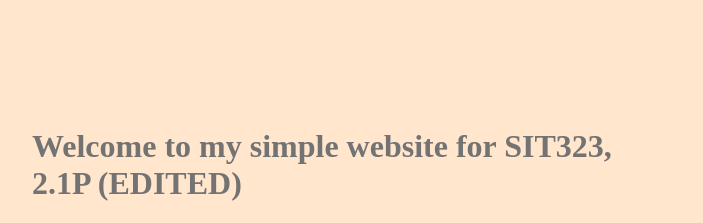
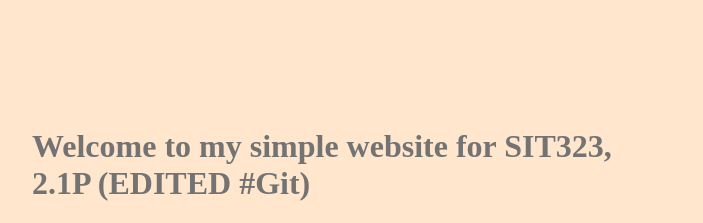
Before and after one commit to Machripe/sit323-10.2D-CONT-DELIVERY, a website: page index.html in a window 1280 px wide. Shown: the top 223 px of the page, without its empty margins (288-991 px from the left). Drawn offline with Linux system fonts and the light colour scheme.

Commit message:
updated index.html

```diff
--- a/index.html
+++ b/index.html
@@ -5,7 +5,7 @@
 </head>
 <body>
 	<div>
-		<h1>Welcome to my simple website for SIT323, 2.1P (EDITED)</h1>
+		<h1>Welcome to my simple website for SIT323, 2.1P (EDITED #Git)</h1>
 		<p class="ipsum-quote">"Lorem ipsum dolor sit amet, consectetur adipiscing elit, sed do eiusmod tempor incididunt ut labore et dolore magna aliqua. Ut enim ad minim veniam, quis nostrud exercitation ullamco laboris nisi ut aliquip ex ea commodo consequat. Duis aute irure dolor in reprehenderit in voluptate velit esse cillum dolore eu fugiat nulla pariatur. Excepteur sint occaecat cupidatat non proident, sunt in culpa qui officia deserunt mollit anim id est laborum."</p>
 		<div class="center">
 			<a href="./story">Read a Story</a>
```
